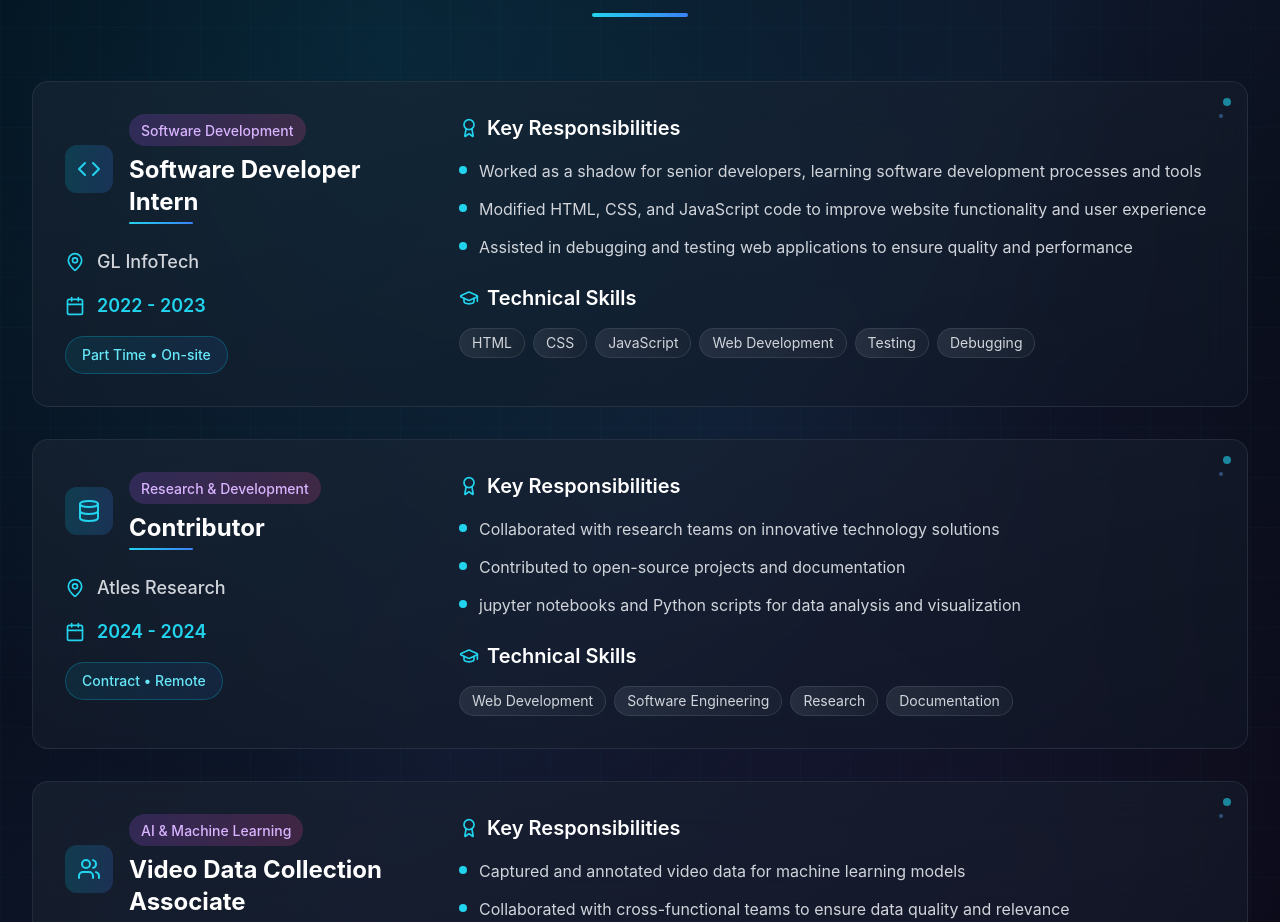
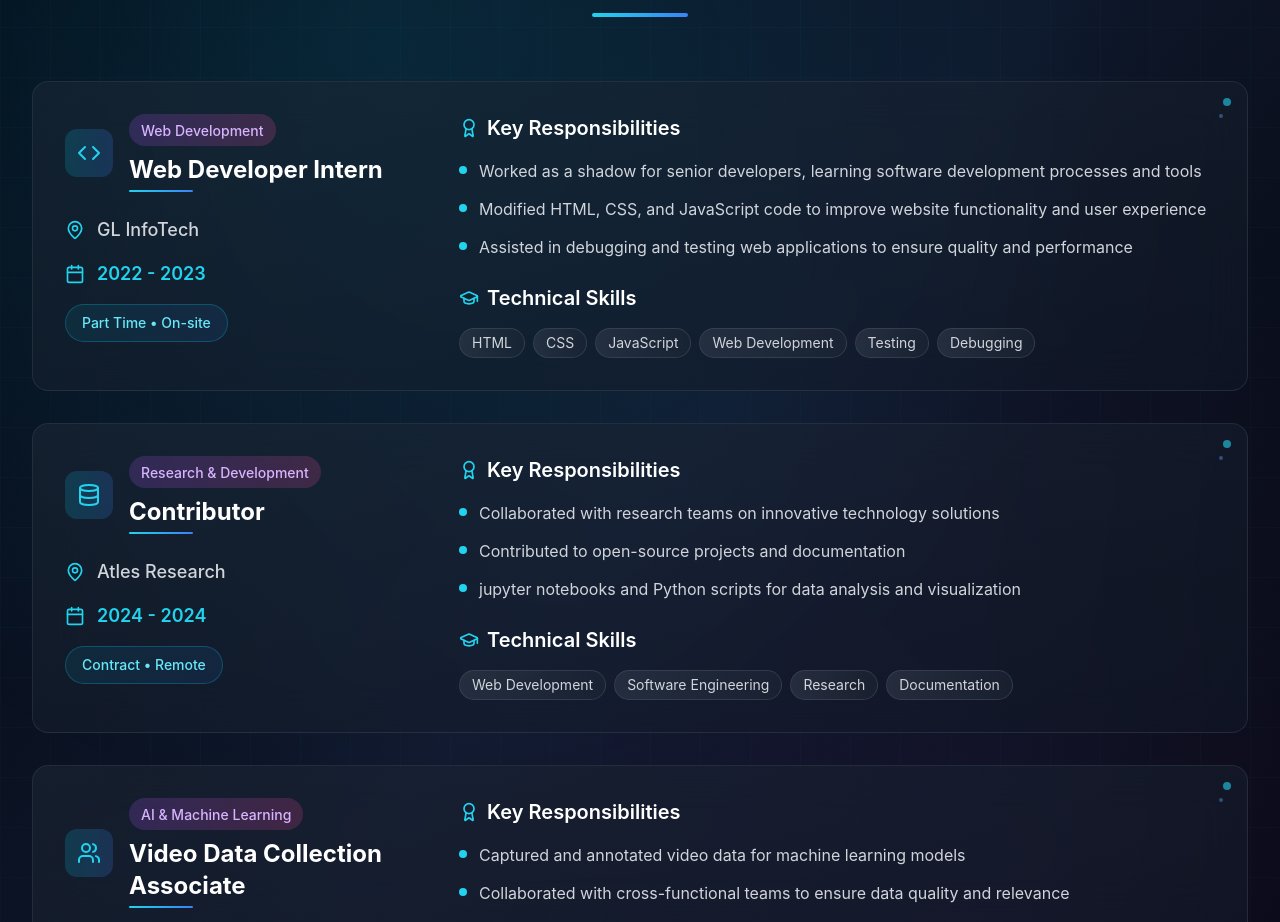
Before and after one commit to ImmanuelJoya/Portfolio_, a React (Vite) app: page / in a window 1280 px wide. Shown: the part 3920-4842 px from the top of the page. Built offline with nearby package versions, Linux system fonts and the light colour scheme.

Commit message:
content Update

```diff
--- a/src/components/Experience.jsx
+++ b/src/components/Experience.jsx
@@ -4,9 +4,9 @@ import { Award, Briefcase, Calendar, Code, Database, GraduationCap, MapPin, User
 const experienceData = [
     {
         id: 1,
-        category: 'Software Development',
+        category: 'Web Development',
         company: 'GL InfoTech',
-        role: 'Software Developer Intern',
+        role: 'Web Developer Intern',
         fromYear: '2022',
         toYear: '2023',
         workType: 'Part Time',
@@ -329,7 +329,7 @@ const Experience = () => {
                 >
                     <div className="inline-flex items-center space-x-2 px-6 py-3 bg-gradient-to-r from-gray-800/30 to-gray-900/30 backdrop-blur-xl rounded-full border border-gray-700/30">
                         <div className="w-2 h-2 bg-cyan-400 rounded-full animate-pulse" />
-                        <span className="text-gray-400 text-sm">Building tomorrow's technology today</span>
+                        <span className="text-gray-400 text-sm">Building tomorrow&apos;s technology today</span>
                         <div className="w-2 h-2 bg-blue-400 rounded-full animate-pulse" style={{ animationDelay: '0.5s' }} />
                     </div>
                 </motion.div>
```
